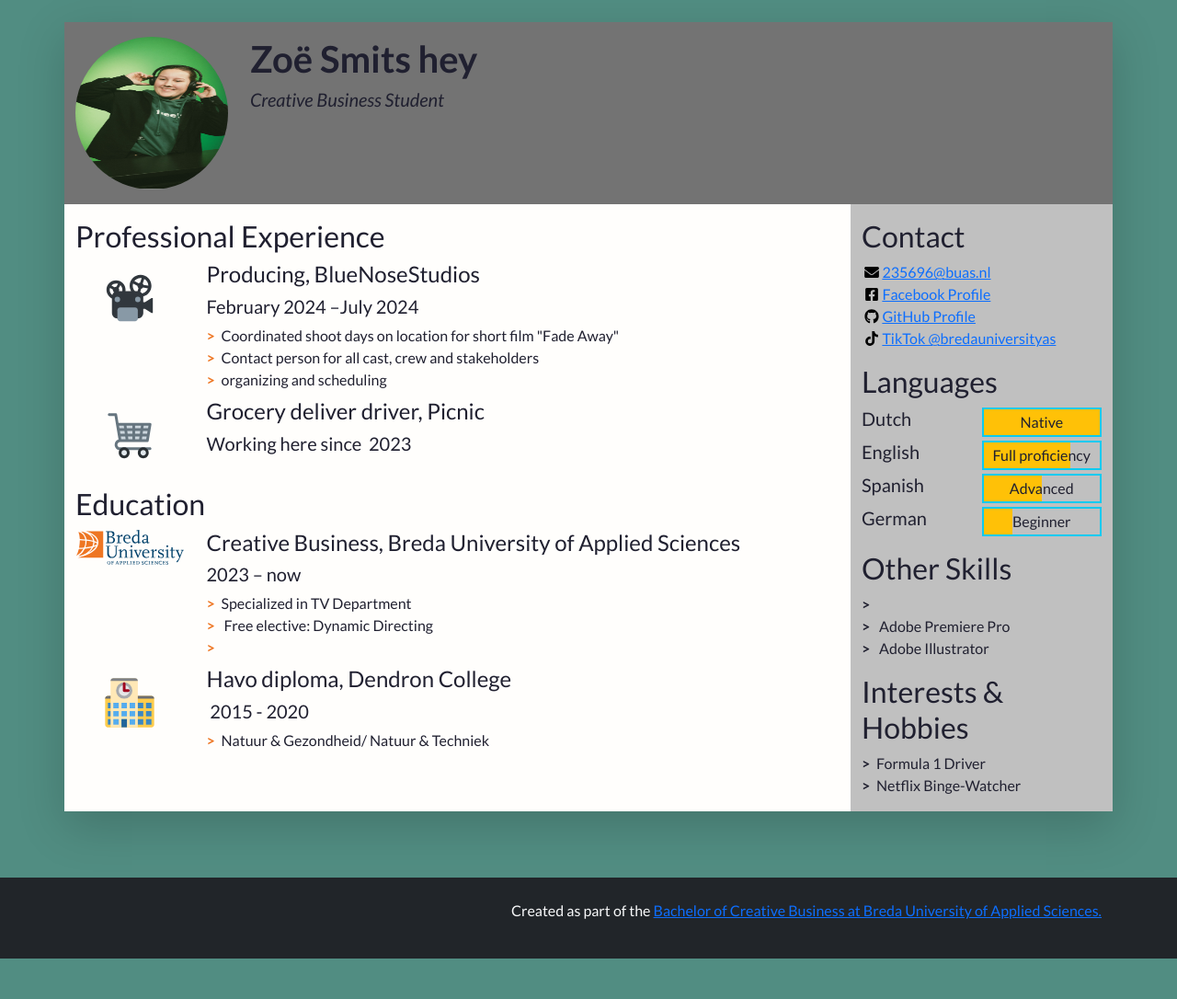
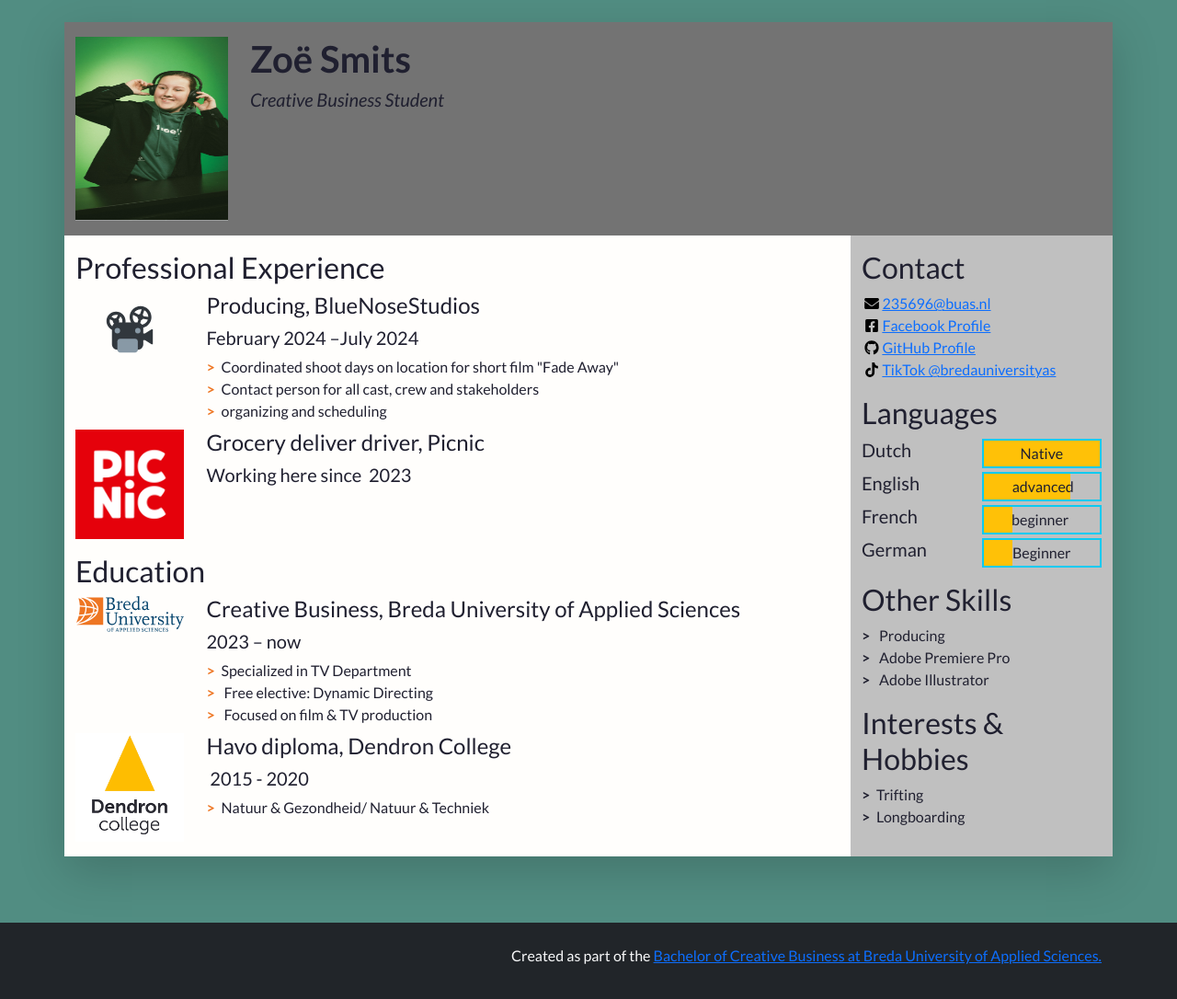
Before and after one commit to ZoeSmits/PRJ4---CV, a plain HTML site: page index.html in a window 1280 px wide. Shown: the whole page at 92% size. Before the commit the page ends 1042 px from the top, so only its background shows below. Drawn offline with nearby package versions, Linux system fonts and the light colour scheme.

Commit message:
tekst, colors, pictures
picnic picture, dendron picture, color of the tekst, background color, the languages,

```diff
--- a/index.html
+++ b/index.html
@@ -43,13 +43,13 @@
             "w-100" makes sure the image takes the full width of the column it's in
             "rounded-circle" cuts a circle around the image
           -->
-          <img src="images/IMG_1282.jpg" alt="Portrait of Firstname Lastname" width="92" height="166" class="w-100 rounded-circle my-3">
+          <img src="images/IMG_1282.jpg" alt="Portrait of Firstname Lastname" width="80" height="200" class="w-100 my-3">
         </div>
         <!--
           A container to wrap around your name and tagline. Full-width at small size, then columns of increasing size.
         -->
         <div class="col-12 col-sm-8 col-md-9 col-lg-10 my-3 header-content">
-          <h1 class="fw-bolder">Zoë Smits hey</h1>
+          <h1 class="fw-bolder">Zoë Smits</h1>
           <h5 class="fst-italic tagline">Creative Business Student</h5>
         </div>
       </header>
@@ -99,7 +99,7 @@
               <li class="biography-item row mb-2">
                 <div class="logo-container col-3 col-sm-2 col-md-3 col-lg-2">
                 <!-- We're using a grid inside a grid so we can align logos and text -->
-                  <img class="biography-logo mw-100 d-block mx-auto" src="images/employers/trolley.svg" alt="Company logo" width="80">
+                  <img class="biography-logo mw-100 d-block mx-auto" src="images/Picnic_logo.svg.png" alt="Company logo" width="2048">
                 </div>
                 <div class="biography-contents col-9 col-sm-10 col-md-9 col-lg-10">
                   <h4>Grocery deliver driver, Picnic</h4>
@@ -129,7 +129,7 @@
                   <ul class="biography-details list-unstyled">
                     <li>Specialized in TV Department&nbsp;</li>
                     <li>&nbsp;Free elective: Dynamic Directing&nbsp;</li>
-                    <li>&nbsp;</li>
+                    <li>&nbsp;Focused on film &amp; TV production</li>
                   </ul>
                 </div>
               </li>
@@ -137,7 +137,7 @@
               <!-- 2nd item in education -->
               <li class="biography-item row mb-2">
                 <div class="logo-container col-3 col-sm-2 col-md-3 col-lg-2">
-                  <img class="biography-logo mw-100 d-block mx-auto" src="images/schools/school.svg" alt="School logo" width="80">
+                  <img class="biography-logo mw-100 d-block mx-auto" src="images/dendron college logo.png" alt="School logo" width="225">
                 </div>
                 <div class="biography-contents col-9 col-sm-10 col-md-9 col-lg-10">
                   <h4>Havo diploma, Dendron College</h4>
@@ -217,15 +217,15 @@
                 <div class="language-level w-50 border border-info border-2 position-relative">
                   <!-- The div below is a progress bar. Choose between w-25, w-50, w-75 and w-100 to show your level of fluency -->
                   <div class="language-progress position-absolute bg-warning h-100 w-75"></div>
-                  <h6 class="position-absolute w-100 text-center top-0 py-1">Full proficiency</h6>
+                  <h6 class="position-absolute w-100 text-center top-0 py-1">&nbsp;advanced</h6>
                 </div>
               </li>
               <li class="language-item d-flex mb-1">
-                <h5 class="language-name w-50">Spanish</h5>
+                <h5 class="language-name w-50">French&nbsp;</h5>
                 <div class="language-level w-50 border border-info border-2 position-relative">
                   <!-- The div below is a progress bar. Choose between w-25, w-50, w-75 and w-100 to show your level of fluency -->
-                  <div class="language-progress position-absolute bg-warning h-100 w-50"></div>
-                  <h6 class="position-absolute w-100 text-center top-0 py-1">Advanced</h6>
+                  <div class="language-progress position-absolute bg-warning h-100 w-25"></div>
+                  <h6 class="position-absolute w-100 text-center top-0 py-1">beginner&nbsp;</h6>
                 </div>
               </li>
               <li class="language-item d-flex mb-1">
@@ -244,7 +244,7 @@
           <section class="my-3 aside-section">
             <h2>Other Skills</h2>
             <ul class="skill-list list-unstyled">
-              <li class="skill-item">&nbsp;</li>
+              <li class="skill-item">&nbsp;Producing</li>
               <li class="skill-item">&nbsp;Adobe Premiere Pro</li>
               <li class="skill-item">&nbsp;Adobe Illustrator</li>
             </ul>
@@ -255,8 +255,8 @@
           <section class="my-3 aside-section">
             <h2>Interests &amp; Hobbies</h2>
             <ul class="skill-list list-unstyled">
-              <li class="skill-item">Formula 1 Driver</li>
-              <li class="skill-item">Netflix Binge-Watcher</li>
+              <li class="skill-item">Trifting&nbsp;&nbsp;&nbsp;</li>
+              <li class="skill-item">Longboarding&nbsp;&nbsp;&nbsp;</li>
             </ul>
           </section>
 
```
Also changed, not shown: images/Picnic_logo.svg.png (added), images/dendron college logo.png (added), 1 other file.
